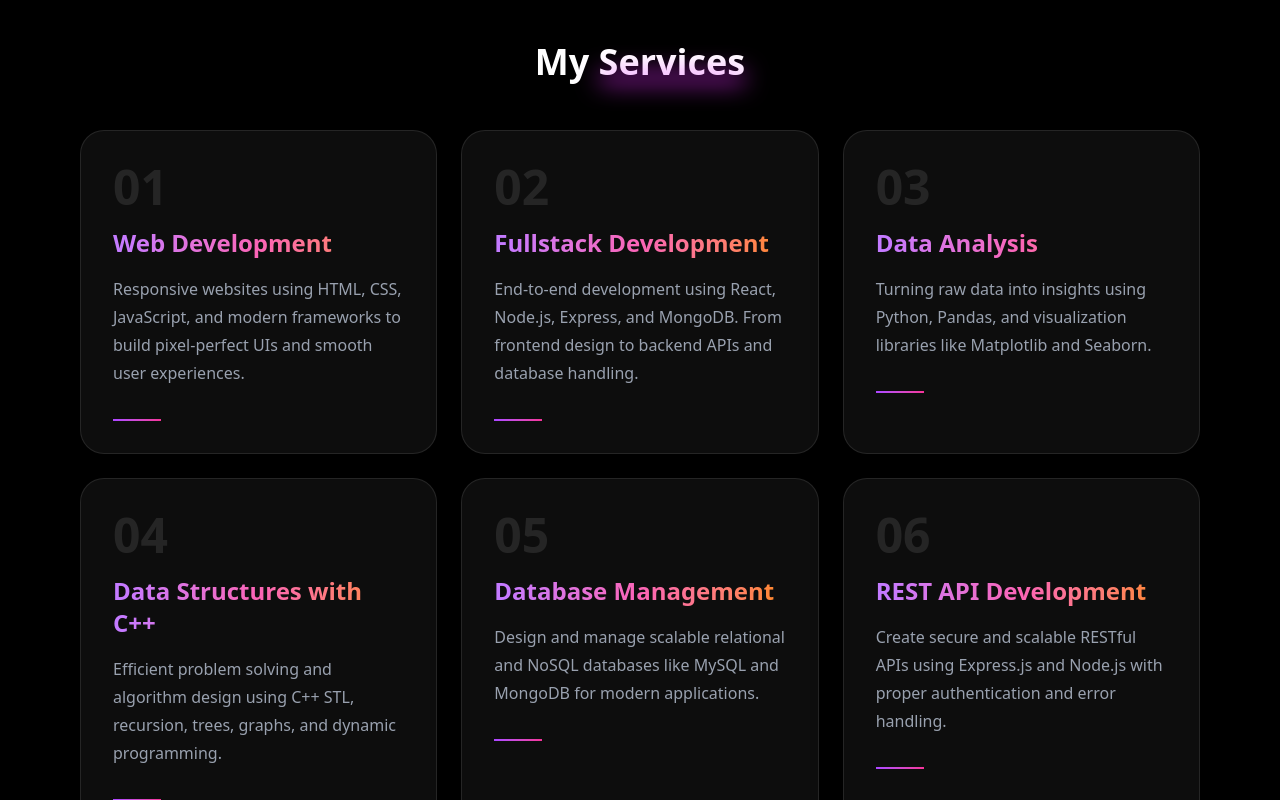
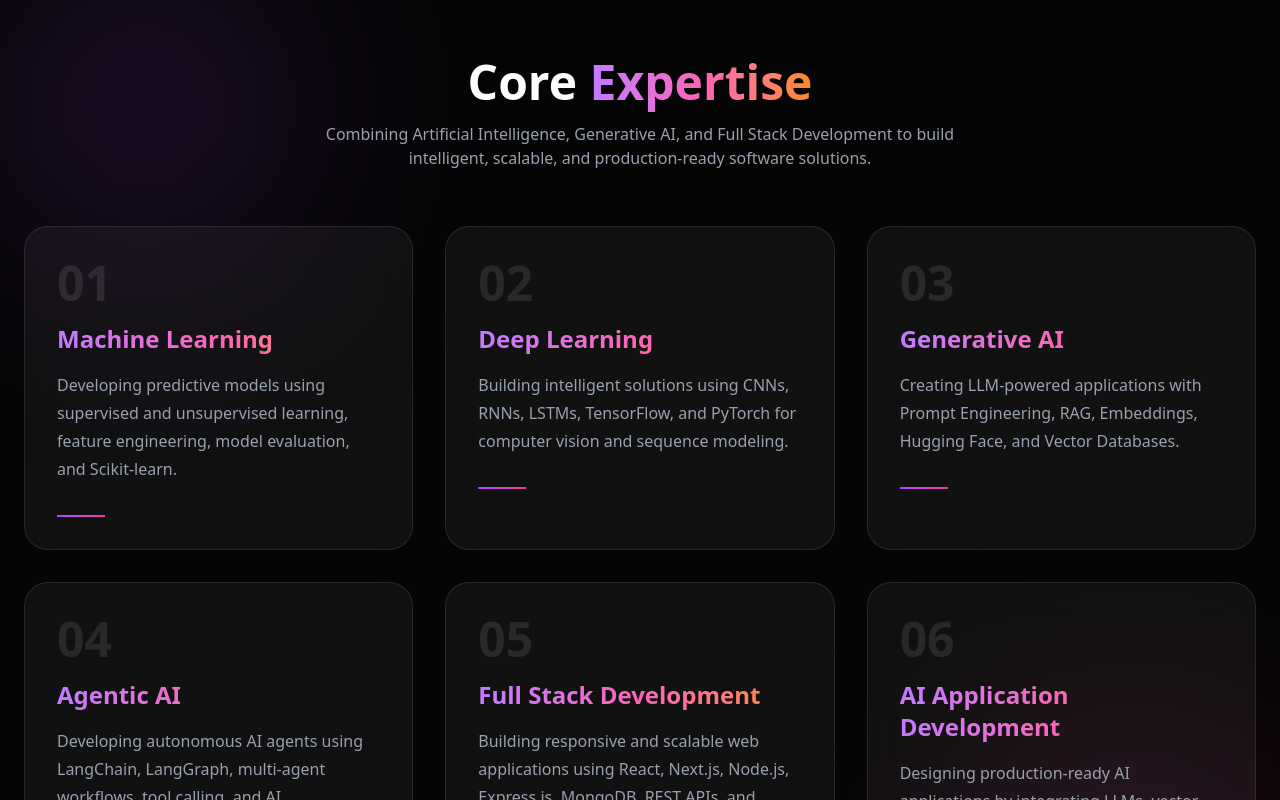
Before and after one commit to shivansh4565/Portfolio, a React (Vite) app: page / in a window 1280 px wide. Shown: the part 2180-2980 px from the top of the page. Built offline with nearby package versions, Linux system fonts and the light colour scheme.

Commit message:
Update Services.tsx

```diff
--- a/src/Components/Services.tsx
+++ b/src/Components/Services.tsx
@@ -1,65 +1,81 @@
-// components/Services.tsx
 import React from "react";
 import ServiceCard from "./ServiceCard";
 
 const servicesData = [
   {
     number: "01",
-    title: "Web Development",
-    description: "Responsive websites using HTML, CSS, JavaScript, and modern frameworks to build pixel-perfect UIs and smooth user experiences."
+    title: "Machine Learning",
+    description:
+      "Developing predictive models using supervised and unsupervised learning, feature engineering, model evaluation, and Scikit-learn.",
   },
   {
     number: "02",
-    title: "Fullstack Development",
-    description: "End-to-end development using React, Node.js, Express, and MongoDB. From frontend design to backend APIs and database handling."
-  }
-,
+    title: "Deep Learning",
+    description:
+      "Building intelligent solutions using CNNs, RNNs, LSTMs, TensorFlow, and PyTorch for computer vision and sequence modeling.",
+  },
   {
     number: "03",
-    title: "Data Analysis",
-    description: "Turning raw data into insights using Python, Pandas, and visualization libraries like Matplotlib and Seaborn."
+    title: "Generative AI",
+    description:
+      "Creating LLM-powered applications with Prompt Engineering, RAG, Embeddings, Hugging Face, and Vector Databases.",
   },
   {
     number: "04",
-    title: "Data Structures with C++",
-    description: "Efficient problem solving and algorithm design using C++ STL, recursion, trees, graphs, and dynamic programming."
-  }
-,
+    title: "Agentic AI",
+    description:
+      "Developing autonomous AI agents using LangChain, LangGraph, multi-agent workflows, tool calling, and AI orchestration.",
+  },
   {
     number: "05",
-    title: "Database Management",
-    description: "Design and manage scalable relational and NoSQL databases like MySQL and MongoDB for modern applications."
-  }
-,
+    title: "Full Stack Development",
+    description:
+      "Building responsive and scalable web applications using React, Next.js, Node.js, Express.js, MongoDB, REST APIs, and Tailwind CSS.",
+  },
   {
     number: "06",
-    title: "REST API Development",
-    description: "Create secure and scalable RESTful APIs using Express.js and Node.js with proper authentication and error handling."
-  }
-,
+    title: "AI Application Development",
+    description:
+      "Designing production-ready AI applications by integrating LLMs, vector search, Streamlit, REST APIs, and modern AI frameworks.",
+  },
 ];
 
 const Services: React.FC = () => {
   return (
-    <section className="py-20 bg-black text-white" id="services">
-      <div className="max-w-6xl mx-auto px-4">
-        <h2 className="text-4xl font-bold text-center mb-12">
-          My <span className="relative inline-block">
-            Services
-            <span className="absolute left-0 bottom-0 w-full h-2 bg-fuchsia-500 rounded-full blur-md"></span>
+    <section
+      className="relative py-24 bg-[#050505] text-white overflow-hidden"
+      id="services"
+    >
+      {/* Background Glow */}
+      <div className="absolute top-0 left-0 w-72 h-72 bg-purple-500/20 blur-[120px] rounded-full"></div>
+      <div className="absolute bottom-0 right-0 w-72 h-72 bg-pink-500/20 blur-[120px] rounded-full"></div>
+
+      <div className="relative max-w-7xl mx-auto px-6">
+
+        <h2 className="text-5xl font-bold text-center mb-4">
+          Core{" "}
+          <span className="bg-gradient-to-r from-purple-400 via-pink-400 to-orange-400 bg-clip-text text-transparent">
+            Expertise
           </span>
         </h2>
 
-        <div className="grid gap-6 md:grid-cols-3">
-          {servicesData.map((service, idx) => (
+        <p className="text-center text-gray-400 max-w-2xl mx-auto mb-14">
+          Combining Artificial Intelligence, Generative AI, and Full Stack
+          Development to build intelligent, scalable, and production-ready
+          software solutions.
+        </p>
+
+        <div className="grid gap-8 md:grid-cols-2 xl:grid-cols-3">
+          {servicesData.map((service) => (
             <ServiceCard
-              key={idx}
+              key={service.number}
               number={service.number}
               title={service.title}
               description={service.description}
             />
           ))}
         </div>
+
       </div>
     </section>
   );
```
